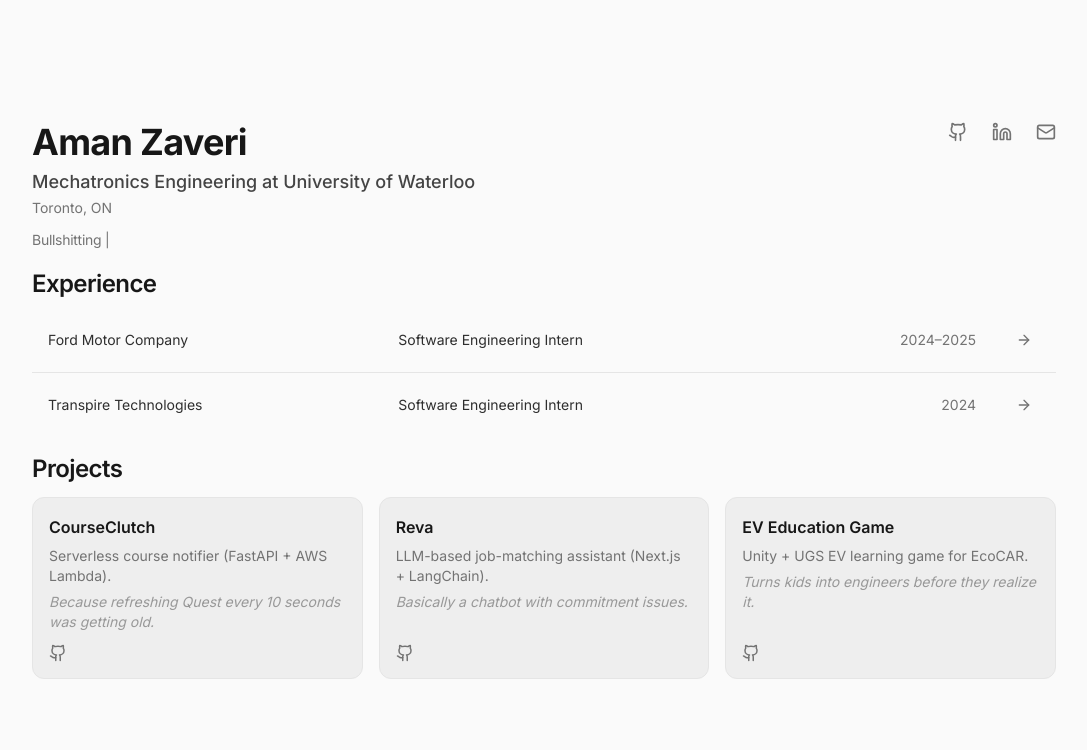
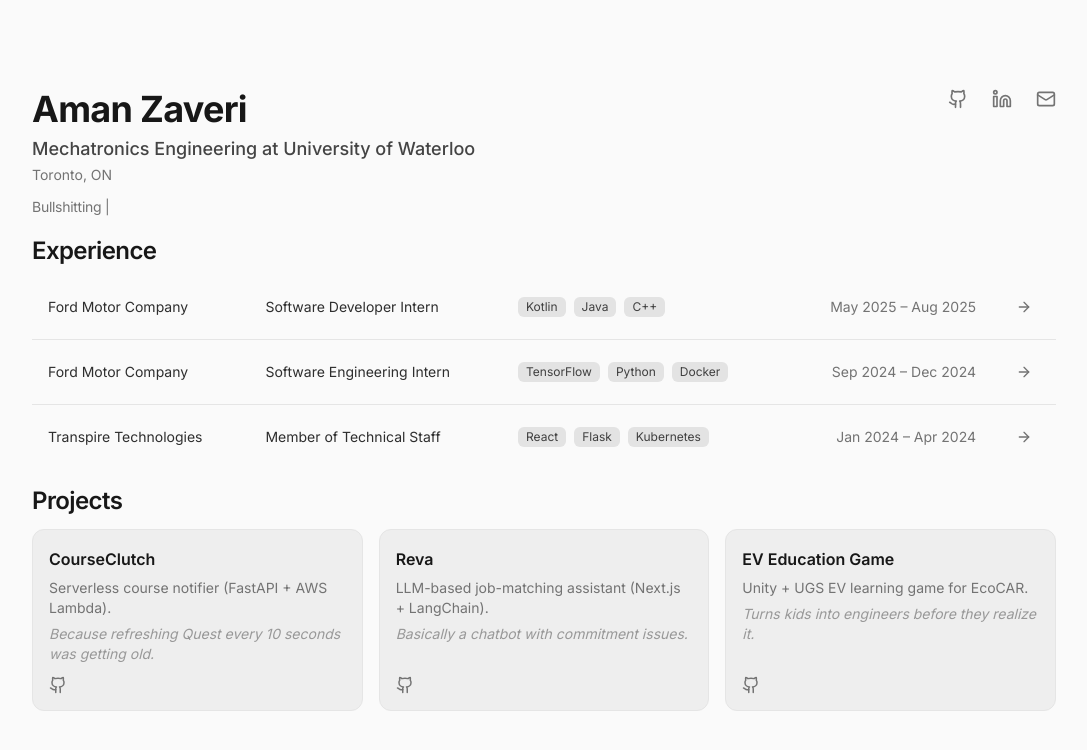
Before and after one commit to amanzav/portfolio, a Next.js app: page / in a window 1280 px wide. Shown: the top 750 px of the page, without its empty margins (96-1183 px from the left). Built offline with nearby package versions, Linux system fonts and the light colour scheme.

Commit message:
updated experiences with real info

```diff
--- a/components/ExperienceTable.tsx
+++ b/components/ExperienceTable.tsx
@@ -31,6 +31,7 @@
   company: string;
   role: string;
   date: string;
+  skills: string[];
   description?: string;
   details?: string;
 }
@@ -38,17 +39,27 @@
 const experiences: ExperienceItem[] = [
   {
     company: "Ford Motor Company",
+    role: "Software Developer Intern",
+    date: "May 2025 – Aug 2025",
+    skills: ["Kotlin", "Java", "C++"],
+    description: "Route-aware fuel optimization & tire-pressure alert systems.",
+    details: "Led end-to-end development of a route-aware fuel optimization Android widget (Kotlin + Java) for the infotainment system, with a graph-ranking algorithm that yielded 30% more fuel-optimal routes.\n\nOwned, design, and deployed a tire-pressure alert system in C++ using HAL + AIDL, delivering sub-second alerts with 700ms latency in offline and edge-connectivity conditions for the Phoenix infotainment system.\n\nBuilt a Docker CI/CD pipeline integrating LLM-based AST analysis (GitHub Actions + sentence-transformers) to detect unit test gaps and auto-route PRs, reducing deployment reviews by 20 min per PR.\n\nRefactored 30+ in-vehicle data handlers using async queues and lock-free buffers to eliminate contention during CAN message bursts, sustaining stable throughput under 5K+ signal updates per second.",
+  },
+  {
+    company: "Ford Motor Company",
     role: "Software Engineering Intern",
-    date: "2024–2025",
-    description: "Developed route-aware fuel optimization widget (Kotlin).",
-    details: "More detailed information about the Ford internship experience will go here.",
+    date: "Sep 2024 – Dec 2024",
+    skills: ["TensorFlow", "Python", "Docker"],
+    description: "ML anomaly detection & automated infotainment testing.",
+    details: "Developed an ML proof-of-concept (TensorFlow + Scikit-learn) trained on 50K+ connectivity samples to classify network anomalies, outperforming baseline rule-based detection.\n\nCreated Jenkins pipelines (Docker + MQTT) for automated infotainment fault validation, running 100+ tests per nightly build and eliminating manual QA loops.\n\nBuilt a Linux-based Slash test suite covering 250+ regression cases across multiple firmware releases, improving reliability in pre-production environments.\n\nAnalyzed IPv6 connectivity logs via Pandas/NumPy to identify gaps and improve signal accuracy by 32%.",
   },
   {
     company: "Transpire Technologies",
-    role: "Software Engineering Intern",
-    date: "2024",
-    description: "Built real-time analytics platform (Flask + Kubernetes).",
-    details: "More detailed information about the Transpire Technologies internship experience will go here.",
+    role: "Member of Technical Staff",
+    date: "Jan 2024 – Apr 2024",
+    skills: ["React", "Flask", "Kubernetes"],
+    description: "Real-time analytics platform serving 1,000+ enterprise users.",
+    details: "Optimized AppSync subscription schema and Supabase triggers to avoid redundant payloads, trimming ~1.8 KB per message and dropping subscription traffic from 120 KB/s → 65 KB/s during peak streams.\n\nDelivered a real-time React analytics platform with Flask, PostgreSQL, and Kubernetes-based microservices, serving 1,000 enterprise users with auto-scaled deployment and minimal downtime.\n\nAutomated event anomaly-detection pipelines using Selenium + Vector, enabling 3x more outreach.",
   },
 ];
 
@@ -86,6 +97,18 @@
                 )}
               </TableCell>
               <TableCell className="text-foreground/90">{exp.role}</TableCell>
+              <TableCell className="text-foreground/70 text-sm">
+                <div className="flex gap-2 flex-wrap">
+                  {exp.skills.map((skill, idx) => (
+                    <span
+                      key={idx}
+                      className="px-2 py-0.5 rounded-md bg-foreground/10 text-foreground/80 text-xs"
+                    >
+                      {skill}
+                    </span>
+                  ))}
+                </div>
+              </TableCell>
               <TableCell className="text-right text-muted">{exp.date}</TableCell>
               <TableCell className="w-12 text-right">
                 <Dialog>
@@ -103,8 +126,12 @@
                       <DialogTitle>{exp.company} — {exp.role}</DialogTitle>
                       <DialogDescription>{exp.date}</DialogDescription>
                     </DialogHeader>
-                    <div className="mt-4">
-                      <p className="text-foreground/80">{exp.details}</p>
+                    <div className="mt-4 space-y-3">
+                      {exp.details?.split('\n\n').map((paragraph, idx) => (
+                        <p key={idx} className="text-foreground/80 text-sm leading-relaxed">
+                          {paragraph}
+                        </p>
+                      ))}
                     </div>
                   </DialogContent>
                 </Dialog>
```
